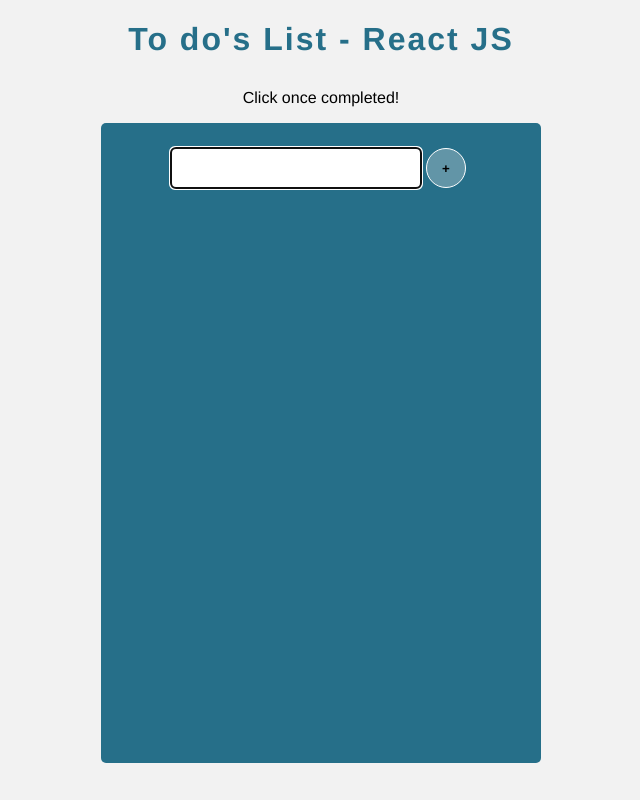
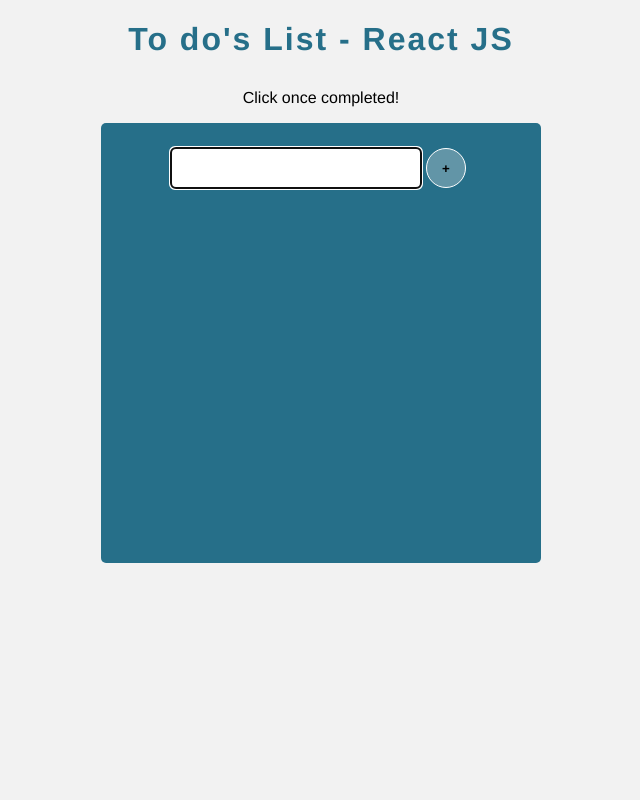
Before and after one commit to saamauro92/reactjs_todos, a React (Create React App) app: page / in a window 1280 px wide. Shown: the whole page, without its empty margins (319-959 px from the left). Built offline with nearby package versions, Linux system fonts and the light colour scheme.

Commit message:
fix: min height

```diff
--- a/src/index.css
+++ b/src/index.css
@@ -16,7 +16,7 @@ body {
 .Container {
   background: #266f89;
   min-width: 400px;
-  min-height: 600px;
+  min-height: 400px;
   padding: 20px;
   margin: 0 auto;
   height: auto;
```
